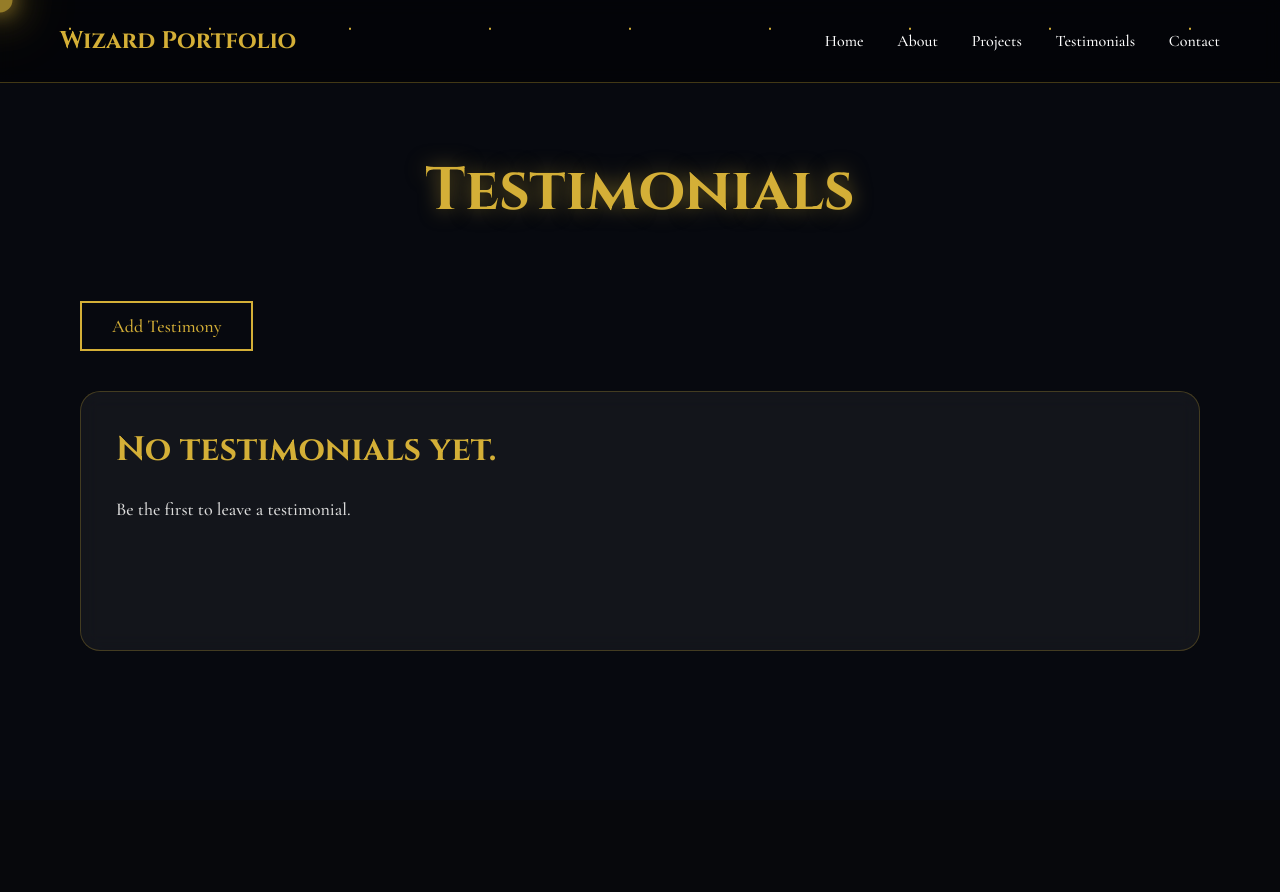
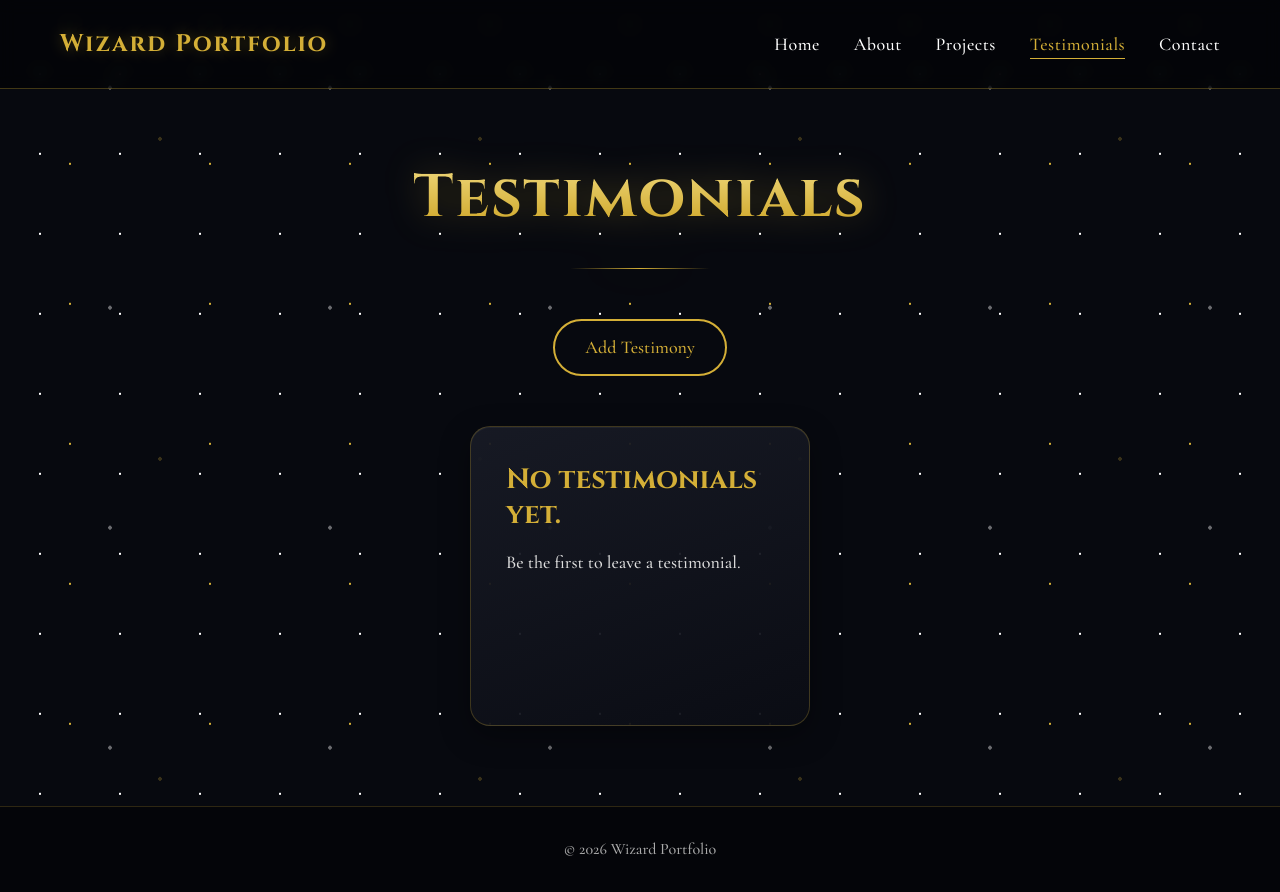
Before and after one commit to Flakes25/PortfolioQ1.objor, a Django app: page /testimonies/ in a window 1280 px wide. Before the commit the page ends 651 px from the top, so only its background shows below. Run offline with Django 5.2, Linux system fonts and the light colour scheme; data that the repository does not hold is empty.

Commit message:
Fixed and Optimized CSS file

```diff
--- a/website/static/css/style.css
+++ b/website/static/css/style.css
@@ -109,7 +109,7 @@ nav h2 {
     radial-gradient(white 1px, transparent 1px),
     radial-gradient(#d4af37 1px, transparent 1px);
     background-size:80px 80px,140px 140px;
-    animation:moveStars 80s linear infinite;
+    animation:moveStars1 80s linear infinite;
 }
 
 #stars2 {
@@ -117,7 +117,7 @@ nav h2 {
     radial-gradient(#ffffff 2px, transparent 2px);
     background-size:220px 220px;
     opacity:.4;
-    animation:moveStars 130s linear infinite;
+    animation:moveStars2 130s linear infinite;
 }
 
 #stars3 {
@@ -125,7 +125,7 @@ nav h2 {
     radial-gradient(#d4af37 2px, transparent 2px);
     background-size:320px 320px;
     opacity:.25;
-    animation:moveStars 200s linear infinite;
+    animation:moveStars3 200s linear infinite;
 }
 
 .cursor {
@@ -164,14 +164,9 @@ nav h2 {
     color:#ddd;
 }
 
-@keyframes moveStars {
-    from {
-        transform:translateY(0);
-    }
-    to {
-        transform:translateY(-500px);
-    }
-}
+@keyframes moveStars1 { to { background-position: 0 -560px, 0 -560px; } }
+@keyframes moveStars2 { to { background-position: 0 -440px; } }
+@keyframes moveStars3 { to { background-position: 0 -640px; } }
 
 /* ===========================
    PROJECTS PAGE & TESTIMONIALS
@@ -291,7 +286,6 @@ nav h2 {
     line-height:1.8;
 }
 
-/* Action Buttons Container & Layout Fix */
 .button-group {
     display: flex;
     align-items: center;
@@ -318,7 +312,6 @@ nav h2 {
     box-shadow:0 0 25px #d4af37;
 }
 
-/* Forces the Back button to always stick to the rightmost position */
 .button-group .back-btn {
     margin-left: auto;
 }
@@ -505,14 +498,12 @@ nav h2 {
     margin-top: 10px;
 }
 
-/* Plain HTML form errors */
 .error-container {
     color: #ff4c4c;
     font-size: 16px;
     text-shadow: 0 0 10px rgba(255, 76, 76, 0.6);
 }
 
-/* Flash messages */
 .alert {
     padding: 14px 20px;
     margin-bottom: 25px;
@@ -528,3 +519,259 @@ nav h2 {
     background: rgba(255, 76, 76, 0.1);
     color: #ff4c4c;
 }
+
+/* ===========================
+   POLISH
+=========================== */
+
+html { scroll-behavior: smooth; }
+
+::selection { background: #d4af37; color: #111; }
+
+body {
+    line-height: 1.6;
+    -webkit-font-smoothing: antialiased;
+}
+
+:focus-visible {
+    outline: 2px solid #d4af37;
+    outline-offset: 4px;
+}
+
+.links a {
+    position: relative;
+    padding-bottom: 4px;
+}
+
+.links a::after {
+    content: "";
+    position: absolute;
+    left: 0;
+    bottom: 0;
+    width: 0;
+    height: 1px;
+    background: #d4af37;
+    transition: width .3s;
+}
+
+.links a:hover::after,
+.links a.active::after { width: 100%; }
+
+.links a.active { color: #d4af37; }
+
+.hero, .about, .contact, .projects-page, .project-detail-page {
+    animation: fadeUp .8s ease both;
+}
+
+@keyframes fadeUp {
+    from { opacity: 0; transform: translateY(20px); }
+    to   { opacity: 1; transform: none; }
+}
+
+.about-card, .contact-card { transition: .4s; }
+
+.about-card:hover, .contact-card:hover {
+    border-color: rgba(212, 175, 55, .5);
+    box-shadow: 0 0 40px rgba(212, 175, 55, .2);
+}
+
+
+footer {
+    text-align: center;
+    padding: 30px 20px;
+    color: #888;
+    font-size: 16px;
+    border-top: 1px solid rgba(212, 175, 55, .2);
+    background: rgba(0, 0, 0, .35);
+}
+
+
+@media (prefers-reduced-motion: reduce) {
+    *, *::before, *::after {
+        animation: none !important;
+        transition: none !important;
+    }
+}
+
+@media (hover: none) {
+    .cursor { display: none; }
+}
+
+/* Responsive adjustments for smaller screens */
+@media (max-width: 768px) {
+    nav {
+        flex-direction: column;
+        gap: 12px;
+        padding: 15px 20px;
+    }
+
+    .links a { margin: 0 12px; }
+
+    .hero h1 { font-size: 44px; }
+    .hero p { font-size: 22px; }
+
+    .page-title,
+    .about h1,
+    .contact h1 { font-size: 38px; }
+
+    .detail-card h1 { font-size: 36px; }
+
+    .detail-card,
+    .about-card,
+    .contact-card { padding: 30px 22px; }
+
+    .about,
+    .contact,
+    .project-detail-page { padding-top: 170px; }
+
+    .projects-page { padding: 170px 20px 60px; }
+
+    .form-group {
+        grid-template-columns: 1fr;
+        gap: 6px;
+    }
+
+    .error-container { grid-column: 1; }
+
+    .button-group { flex-wrap: wrap; }
+}
+
+/* ===========================
+   UPGRADES
+=========================== */
+
+:root {
+    --gold: #d4af37;
+    --gold-soft: rgba(212, 175, 55, .25);
+}
+
+body { isolation: isolate; }
+
+.project-card,
+.detail-card,
+.about-card,
+.contact-card {
+    background: linear-gradient(160deg, rgba(24, 27, 38, .94), rgba(11, 13, 21, .94));
+    box-shadow: inset 0 1px 0 rgba(255, 255, 255, .05), 0 10px 30px rgba(0, 0, 0, .35);
+}
+
+.projects-grid {
+    display: flex;
+    flex-wrap: wrap;
+    justify-content: center;
+    gap: 35px;
+}
+
+.project-card {
+    flex: 0 1 340px;
+    min-height: 300px;
+    position: relative;
+    overflow: hidden;
+    animation: fadeUp .7s ease backwards;
+}
+
+.project-card:nth-child(1) { animation-delay: .10s; }
+.project-card:nth-child(2) { animation-delay: .20s; }
+.project-card:nth-child(3) { animation-delay: .30s; }
+.project-card:nth-child(4) { animation-delay: .40s; }
+.project-card:nth-child(5) { animation-delay: .50s; }
+.project-card:nth-child(6) { animation-delay: .60s; }
+
+.project-card h2 {
+    font-size: 28px;
+    line-height: 1.25;
+    min-height: 2.5em;
+    margin-bottom: 14px;
+}
+
+.project-card::before {
+    content: "";
+    position: absolute;
+    top: 0;
+    left: 0;
+    width: 100%;
+    height: 3px;
+    background: linear-gradient(90deg, transparent, var(--gold), transparent);
+    transform: scaleX(0);
+    transition: transform .45s ease;
+}
+
+.project-card:hover::before { transform: scaleX(1); }
+
+.project-card span {
+    display: inline-block;
+    align-self: flex-start;
+    letter-spacing: .5px;
+    transition: transform .3s;
+}
+
+.project-card:hover span { transform: translateX(8px); }
+
+.tags {
+    display: flex;
+    flex-wrap: wrap;
+    gap: 8px;
+    list-style: none;
+    margin-bottom: 10px;
+}
+
+.tags li {
+    font-size: 15px;
+    padding: 3px 12px;
+    border: 1px solid var(--gold-soft);
+    border-radius: 50px;
+    color: var(--gold);
+    background: rgba(212, 175, 55, .08);
+}
+
+.page-title {
+    background: linear-gradient(180deg, #f6e38f 0%, #d4af37 55%, #a8871f 100%);
+    -webkit-background-clip: text;
+    background-clip: text;
+    color: transparent;
+    text-shadow: none;
+    filter: drop-shadow(0 0 18px rgba(212, 175, 55, .35));
+    letter-spacing: 2px;
+}
+
+.page-title::after {
+    content: "";
+    display: block;
+    width: 140px;
+    height: 1px;
+    margin: 22px auto 0;
+    background: linear-gradient(90deg, transparent, var(--gold), transparent);
+}
+
+.projects-page .btn {
+    display: table;
+    margin: 0 auto 50px;
+    border-radius: 50px;
+}
+
+nav h2 { letter-spacing: 2px; text-shadow: 0 0 14px rgba(212, 175, 55, .35); }
+.links a { font-size: 18px; letter-spacing: .5px; }
+
+.back-btn {
+    display: inline-block;
+    padding: 15px 40px;
+    border: 2px solid var(--gold);
+    color: var(--gold);
+    text-decoration: none;
+    font-size: 20px;
+    border-radius: 50px;
+    transition: .3s;
+}
+
+.back-btn:hover {
+    background: var(--gold);
+    color: #111;
+    box-shadow: 0 0 25px var(--gold);
+}
+
+footer { color: #aaa; }
+
+@media (max-width: 768px) {
+    .project-card { flex-basis: 100%; min-height: 260px; }
+    .project-card h2 { min-height: 0; }
+}
--- a/website/templates/base.html
+++ b/website/templates/base.html
@@ -6,33 +6,37 @@
     <meta name="viewport" content="width=device-width, initial-scale=1.0">
     <title>Wizard Portfolio</title>
 
-    <link rel="stylesheet" href="{% static 'css/style.css' %}?v=5">
+    <link rel="stylesheet" href="{% static 'css/style.css' %}?v=7">
 
     <link href="https://fonts.googleapis.com/css2?family=Cinzel:wght@400;700&family=Cormorant+Garamond:wght@300;500&display=swap" rel="stylesheet">
 </head>
 
 <body>
 
+<div id="stars" aria-hidden="true"></div>
+<div id="stars2" aria-hidden="true"></div>
+<div id="stars3" aria-hidden="true"></div>
+
 <nav>
 
     <h2>Wizard Portfolio</h2>
 
     <div class="links">
-        <a href="/">Home</a>
-        <a href="/about/">About</a>
-        <a href="/projects/">Projects</a>
-        <a href="/testimonies/">Testimonials</a>
-        <a href="/contact/">Contact</a>
-    </div>
-
-<div id="stars"></div>
-<div id="stars2"></div>
-<div id="stars3"></div>
+    <a href="{% url 'home' %}" {% if request.resolver_match.url_name == 'home' %}class="active"{% endif %}>Home</a>
+    <a href="{% url 'about' %}" {% if request.resolver_match.url_name == 'about' %}class="active"{% endif %}>About</a>
+    <a href="{% url 'projects' %}" {% if request.resolver_match.url_name == 'projects' %}class="active"{% endif %}>Projects</a>
+    <a href="{% url 'testimony_list' %}" {% if request.resolver_match.url_name == 'testimony_list' %}class="active"{% endif %}>Testimonials</a>
+    <a href="{% url 'contact' %}" {% if request.resolver_match.url_name == 'contact' %}class="active"{% endif %}>Contact</a>
+</div>
 
 </nav>
 
 {% block content %}
 {% endblock %}
+
+<footer>
+    <p>&copy; {% now "Y" %} Wizard Portfolio</p>
+</footer>
 
 <div class="cursor"></div>
 
```
